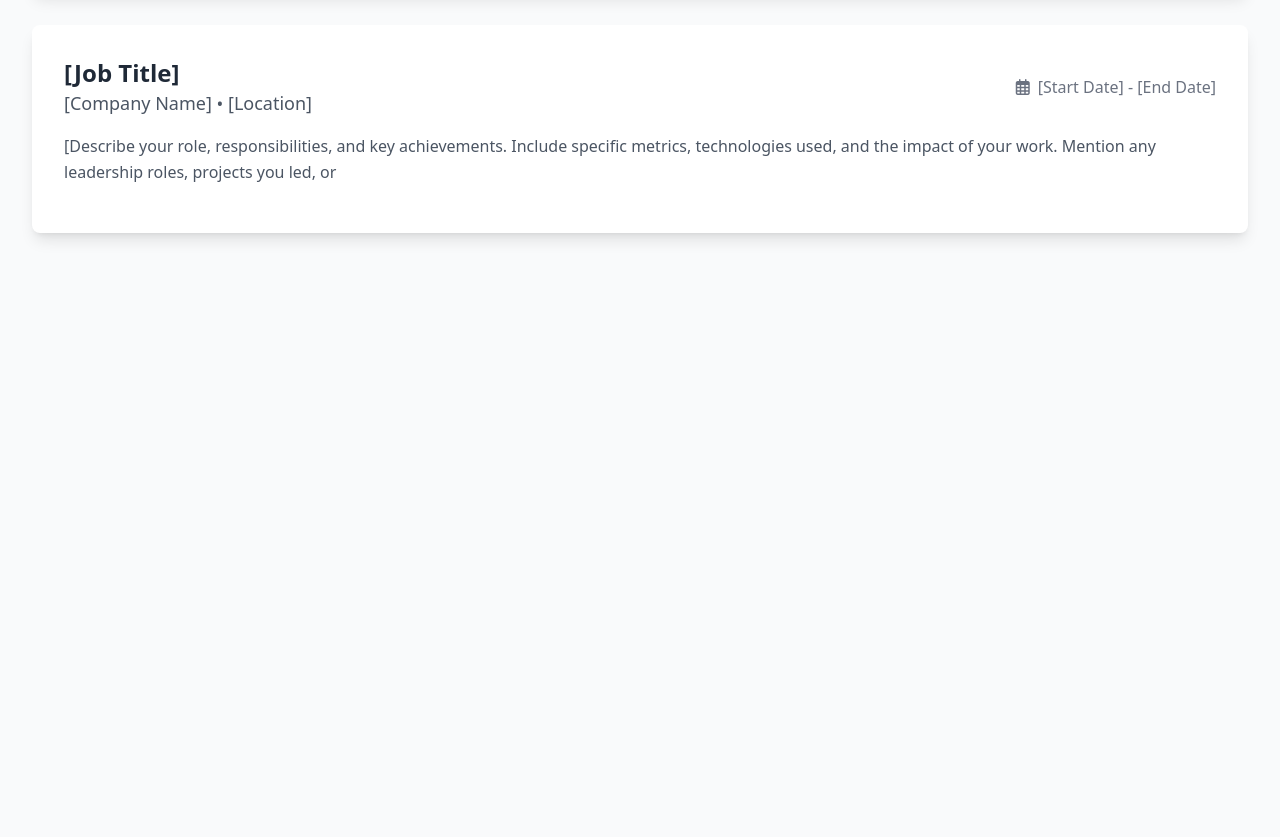
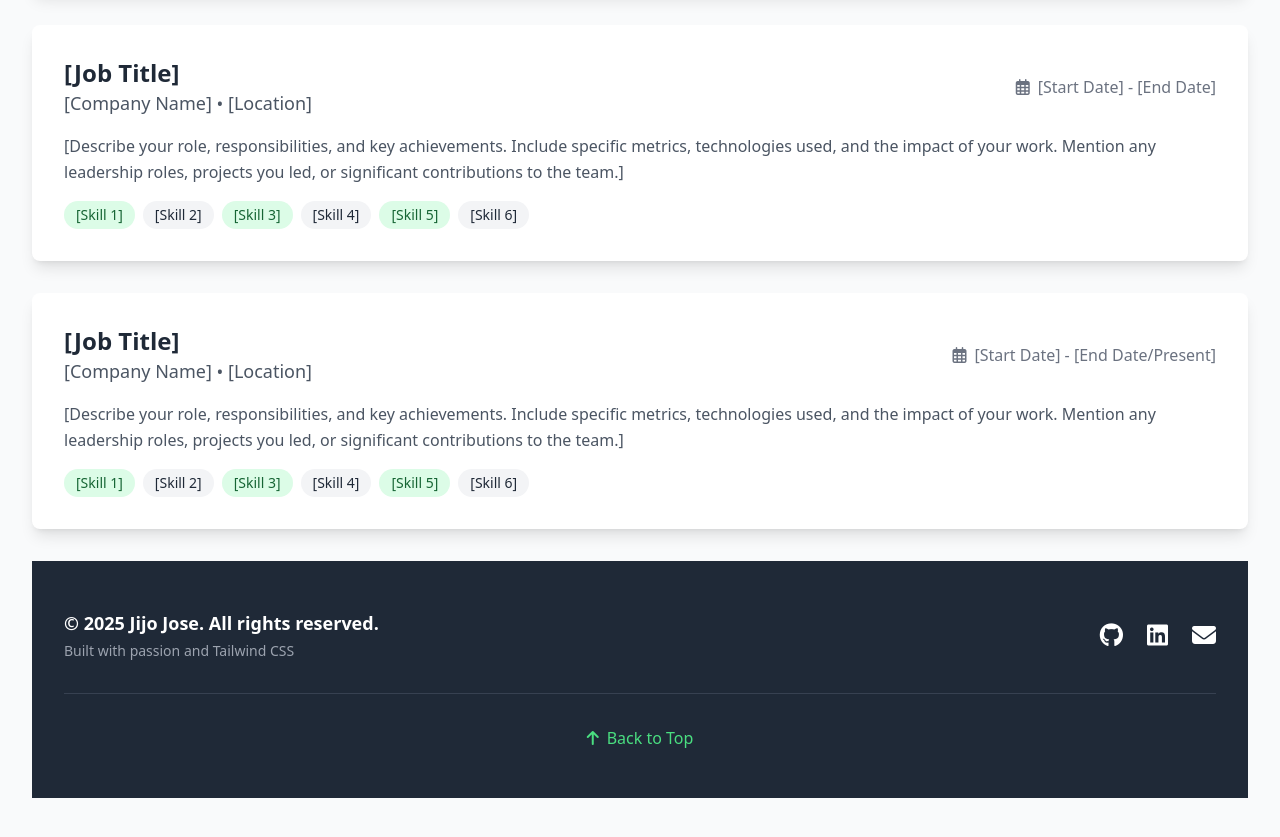
Before and after one commit to jijojosehs4all/jijo-portfolio, a website built with Vite: page index.html in a window 1280 px wide. Shown: the part 4320-5157 px from the top of the page. Before the commit the page ends 4633 px from the top, so only its background shows below. Built offline with nearby package versions, Linux system fonts and the light colour scheme; files whose address does not match are found by name.

Commit message:
added footer

```diff
--- a/index.html
+++ b/index.html
@@ -399,4 +399,67 @@
                     </div>
                 </div>
                 <p class="text-gray-600 mb-4 leading-relaxed">
-                    [Describe your role, responsibilities, and key achievements. Include specific metrics, technologies used, and the impact of your work. Mention any leadership roles, projects you led, or
+                <p class="text-gray-600 mb-4 leading-relaxed">
+                    [Describe your role, responsibilities, and key achievements. Include specific metrics, technologies used, and the impact of your work. Mention any leadership roles, projects you led, or significant contributions to the team.]
+                </p>
+                <div class="flex flex-wrap gap-2">
+                    <span class="bg-green-100 text-green-800 px-3 py-1 rounded-full text-sm">[Skill 1]</span>
+                    <span class="bg-gray-100 text-gray-800 px-3 py-1 rounded-full text-sm">[Skill 2]</span>
+                    <span class="bg-green-100 text-green-800 px-3 py-1 rounded-full text-sm">[Skill 3]</span>
+                    <span class="bg-gray-100 text-gray-800 px-3 py-1 rounded-full text-sm">[Skill 4]</span>
+                    <span class="bg-green-100 text-green-800 px-3 py-1 rounded-full text-sm">[Skill 5]</span>
+                    <span class="bg-gray-100 text-gray-800 px-3 py-1 rounded-full text-sm">[Skill 6]</span>
+                </div>
+            </div>
+            <div class="bg-white p-8 rounded-lg shadow-lg hover:shadow-xl transition-shadow">
+                <div class="flex flex-col md:flex-row md:items-center md:justify-between mb-4">
+                    <div>
+                        <h3 class="text-2xl font-bold text-gray-800">[Job Title]</h3>
+                        <p class="text-lg text-gray-600">[Company Name] • [Location]</p>
+                    </div>
+                    <div class="text-gray-500 mt-2 md:mt-0">
+                        <i class="far fa-calendar-alt mr-2"></i>[Start Date] - [End Date/Present]
+                    </div>
+                </div>
+                <p class="text-gray-600 mb-4 leading-relaxed">
+                    [Describe your role, responsibilities, and key achievements. Include specific metrics, technologies used, and the impact of your work. Mention any leadership roles, projects you led, or significant contributions to the team.]
+                </p>
+                <div class="flex flex-wrap gap-2">
+                    <span class="bg-green-100 text-green-800 px-3 py-1 rounded-full text-sm">[Skill 1]</span>
+                    <span class="bg-gray-100 text-gray-800 px-3 py-1 rounded-full text-sm">[Skill 2]</span>
+                    <span class="bg-green-100 text-green-800 px-3 py-1 rounded-full text-sm">[Skill 3]</span>
+                    <span class="bg-gray-100 text-gray-800 px-3 py-1 rounded-full text-sm">[Skill 4]</span>
+                    <span class="bg-green-100 text-green-800 px-3 py-1 rounded-full text-sm">[Skill 5]</span>
+                    <span class="bg-gray-100 text-gray-800 px-3 py-1 rounded-full text-sm">[Skill 6]</span>
+                </div>
+            </div>
+            <!-- Footer -->
+            <footer class="bg-gray-800 text-white py-12">
+                <div class="max-w-7xl mx-auto px-4 sm:px-6 lg:px-8">
+                    <div class="flex flex-col md:flex-row justify-between items-center">
+                        <div class="mb-4 md:mb-0 text-center md:text-left">
+                            <p class="text-lg font-semibold">&copy; 2025 Jijo Jose. All rights reserved.</p>
+                            <p class="text-gray-400 text-sm mt-1">Built with passion and Tailwind CSS</p>
+                        </div>
+                        <div class="flex space-x-6 text-2xl">
+                            <a href="#" class="hover:text-green-400 transition-colors transform hover:scale-110">
+                                <i class="fab fa-github"></i>
+                            </a>
+                            <a href="#" class="hover:text-green-400 transition-colors transform hover:scale-110">
+                                <i class="fab fa-linkedin"></i>
+                            </a>
+                            <a href="#" class="hover:text-green-400 transition-colors transform hover:scale-110">
+                                <i class="fa-solid fa-envelope"></i>
+                            </a>
+                        </div>
+                    </div>
+                    <div class="mt-8 pt-8 border-t border-gray-700 text-center">
+                        <a href="#home" class="text-green-400 hover:text-green-300 transition-colors">
+                            <i class="fas fa-arrow-up mr-2"></i>Back to Top
+                        </a>
+                    </div>
+                </div>
+            </footer>
+        </div>
+    </div>
+</section>
```
